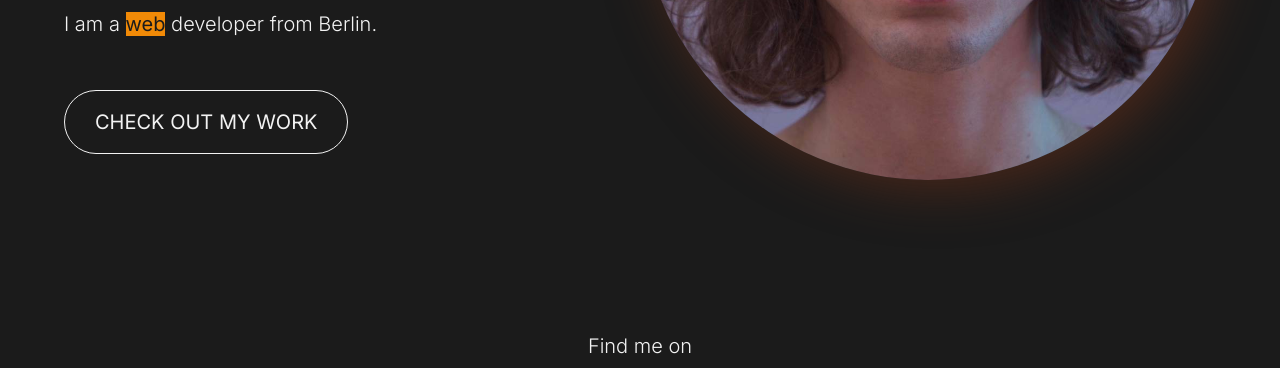
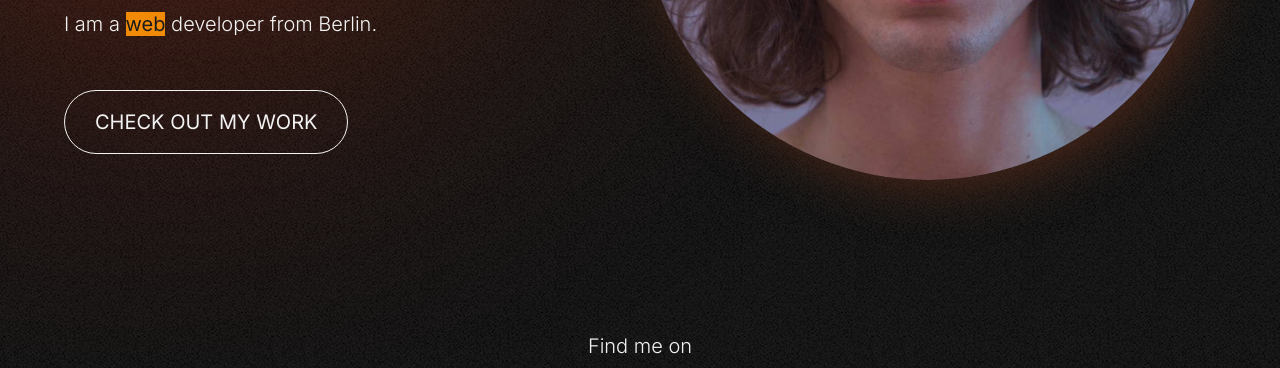
Before and after one commit to yougrom/portfolio-site-cf, a plain HTML site: page index.html in a window 1280 px wide. Shown: the part 636-1004 px from the top of the page. Drawn offline with Linux system fonts and the light colour scheme.

Commit message:
Add changes in css file

```diff
--- a/css/style.css
+++ b/css/style.css
@@ -47,7 +47,7 @@ body {
     color: var(--base-color-2);
 
     background-color: var(--base-color-3);
-    background-image: url("/cf-projects/portfolio-website/img/noise-01.png");
+    background-image: url("/img/noise-01.png");
     background-size: auto;
     background-repeat: repeat;
 }
@@ -206,7 +206,7 @@ body:after {
     display: block;
     width: calc(100% + 400px);
     height: calc(100% + 200px);
-    background-image: url("/cf-projects/portfolio-website/img/ellipse-01.svg");
+    background-image: url("/img/ellipse-01.svg");
     background-size: contain;
     background-repeat: no-repeat;
     background-position: 116px -200px;
--- a/index.html
+++ b/index.html
@@ -4,12 +4,11 @@
 <head>
     <meta charset="UTF-8">
     <meta name="viewport" content="width=device-width, initial-scale=1.0">
+    <title>Herr Gromov Portfolio</title>
     <link href="https://fonts.googleapis.com/css2?family=Inter:wght@300;400&display=swap" rel="stylesheet">
+    <link rel="stylesheet" href="css/normalize.css">
     <!-- <link rel="stylesheet" href="css/style.production.css"> -->
     <link rel="stylesheet" href="css/style.css">
-    <link rel="stylesheet" href="css/normalize.css">
-    <link rel="schrtcut icon" href="img/favicon.ico">
-    <title>Herr Gromov Portfolio</title>
 </head>
 
 <body>
```
Also changed, not shown: dist/style.production.css (renamed from css/style.production.css).
